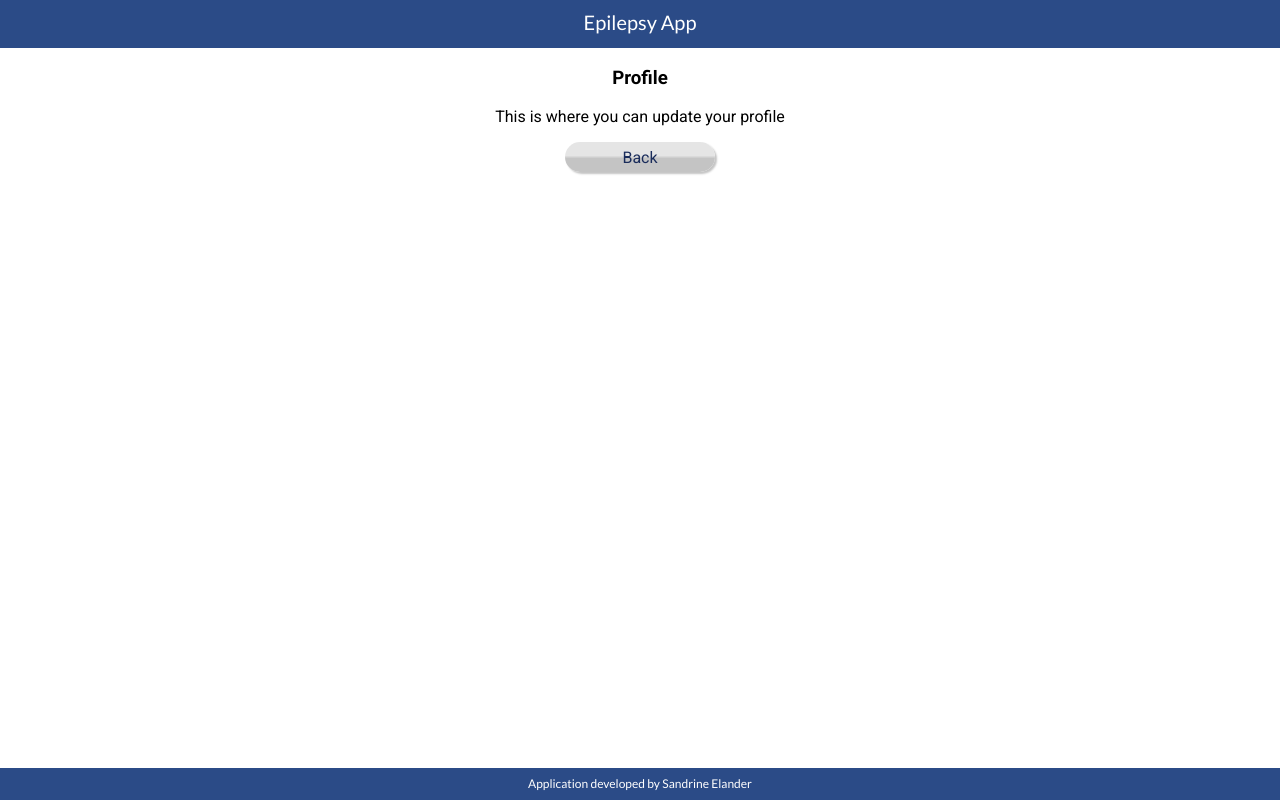
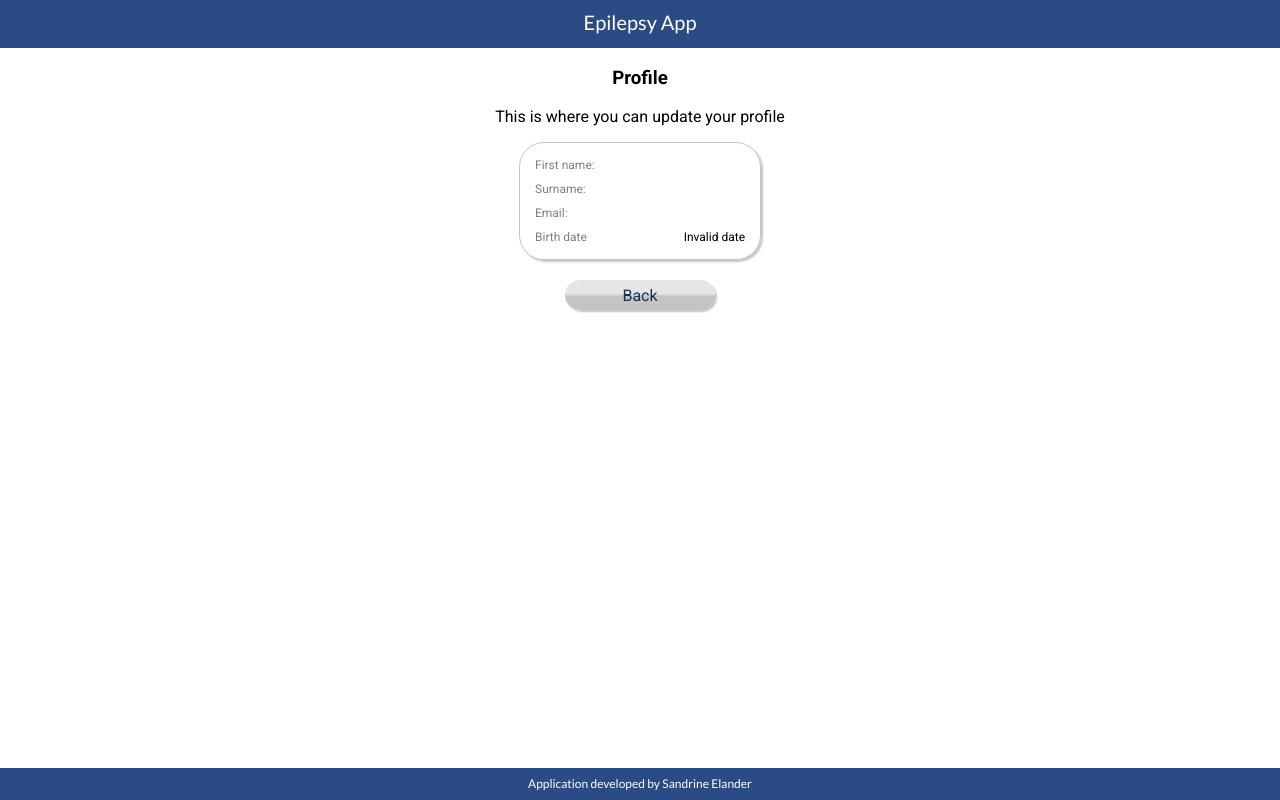
Before and after one commit to MindstormingAB/my-final-project-client, a React (Create React App) app: page /profile in a window 1280 px wide. Built offline with nearby package versions, Linux system fonts and the light colour scheme; no server answers.

Commit message:
Profle page and cleaning

```diff
--- a/src/App.js
+++ b/src/App.js
@@ -47,7 +47,7 @@ const App = () => {
             <Dashboard USERDATA_URL={USERDATA_URL} />
           </Route>
           <Route path="/profile" exact>
-            <Profile USERS_URL={USERS_URL} />
+            <Profile USERDATA_URL={USERDATA_URL} />
           </Route>
           <Route path="/seizures" exact>
             <Seizures SEIZURES_URL={SEIZURES_URL} />
--- a/src/components/authentication/Login.js
+++ b/src/components/authentication/Login.js
@@ -53,7 +53,6 @@ const Login = ({ LOGIN_URL }) => {
         return res.json();
       })
       .then((json) => {
-        console.log(json);
         handleCredentials(json);
         history.push("/dashboard");
         setEmail("");
--- a/src/components/authentication/SignUp.js
+++ b/src/components/authentication/SignUp.js
@@ -51,7 +51,6 @@ const SignUp = ({ USERS_URL }) => {
         return res.json();
       })
       .then((json) => {
-        console.log(json);
         handleCredentials(json);
         history.push("/dashboard");
         setEmail("");
--- a/src/components/buttons/ReloadButton.js
+++ b/src/components/buttons/ReloadButton.js
@@ -1,6 +1,5 @@
 import React from "react";
 import { useDispatch } from "react-redux";
-// import { useHistory } from 'react-router-dom';
 
 import { user } from "../../reducers/user";
 
@@ -10,17 +9,14 @@ const ReloadButton = ({ USERDATA_URL }) => {
   const dispatch = useDispatch();
   const localToken = localStorage.getItem("localToken");
   const localId = localStorage.getItem("localId");
-  // const history = useHistory();
 
-  const handleReload = (event) => {
-    // fetch("http://localhost:8080/userdata", {
+  const handleReload = () => {
     fetch(USERDATA_URL, {
       method: "GET",
       headers: { Authorization: localToken, userId: localId },
     })
       .then(response => response.json())
       .then(json => {
-        console.log(json);
         dispatch(user.actions.setAccessToken({ accessToken: json.accessToken }));
         dispatch(user.actions.setUserId({ userId: json.userId }));
         dispatch(user.actions.setEmail({ email: json.email }));
--- a/src/components/contacts/Contacts.js
+++ b/src/components/contacts/Contacts.js
@@ -23,7 +23,6 @@ const Contacts = ({ CONTACTS_URL }) => {
     })
       .then(response => response.json())
       .then(json => {
-        console.log(json);
         setContacts(json);
         dispatch(user.actions.setContacts({ contacts: json }));
       })
--- a/src/components/profile/Profile.js
+++ b/src/components/profile/Profile.js
@@ -1,16 +1,57 @@
-import React from "react";
+import React, { useEffect } from "react";
+import { useDispatch, useSelector } from "react-redux";
+import moment from "moment";
+
+import { user } from "../../reducers/user";
 
 import NavigationButton from "../buttons/NavigationButton";
 
 import { StyledSection } from "../../lib/Styling";
 import { StyledSubTitle } from "../../lib/Styling";
 import { StyledText } from "../../lib/Styling";
+import { StyledCard } from "../../lib/Styling";
+import { StyledCardText } from "../../lib/Styling";
 
-const Profile = () => {
+const Profile = ({ USERDATA_URL }) => {
+  const dispatch = useDispatch();
+  const localToken = localStorage.getItem("localToken");
+  const localId = localStorage.getItem("localId");
+  const { email, firstName, surname, birthDate } = useSelector((store) => store.user.profile);
+
+  useEffect(() => {
+    fetch(USERDATA_URL, {
+      method: "GET",
+      headers: { Authorization: localToken, userId: localId },
+    })
+      .then(response => response.json())
+      .then(json => {
+        dispatch(user.actions.setAccessToken({ accessToken: json.accessToken }));
+        dispatch(user.actions.setUserId({ userId: json.userId }));
+        dispatch(user.actions.setEmail({ email: json.email }));
+        dispatch(user.actions.setFirstName({ firstName: json.firstName }));
+        dispatch(user.actions.setSurname({ surname: json.surname }));
+        dispatch(user.actions.setBirthDate({ birthDate: json.birthDate }));
+        dispatch(user.actions.setSeizures({ seizures: json.seizures }));
+        dispatch(user.actions.setContacts({ contacts: json.contacts }));
+      })
+      .catch(error => console.error(error));
+    // eslint-disable-next-line
+  }, []);
+
   return (
     <StyledSection>
       <StyledSubTitle>Profile</StyledSubTitle>
       <StyledText>This is where you can update your profile</StyledText>
+      <StyledCard>
+        <StyledCardText left>First name:</StyledCardText>
+        <StyledCardText>{firstName}</StyledCardText>
+        <StyledCardText left>Surname:</StyledCardText>
+        <StyledCardText>{surname}</StyledCardText>
+        <StyledCardText left>Email:</StyledCardText>
+        <StyledCardText>{email}</StyledCardText>
+        <StyledCardText left>Birth date</StyledCardText>
+        <StyledCardText>{moment(birthDate).format("ddd DD MMM YYYY")}</StyledCardText>
+      </StyledCard>
       <NavigationButton route="" label="Back" />
     </StyledSection>
   )
--- a/src/components/seizures/Seizures.js
+++ b/src/components/seizures/Seizures.js
@@ -23,7 +23,6 @@ const Seizures = ({ SEIZURES_URL }) => {
     })
       .then(response => response.json())
       .then(json => {
-        console.log(json);
         setSeizures(json);
         dispatch(user.actions.setSeizures({ seizures: json }));
       })
```
Also changed, not shown: 1 other file (tests, documents, lock files or other folders).
